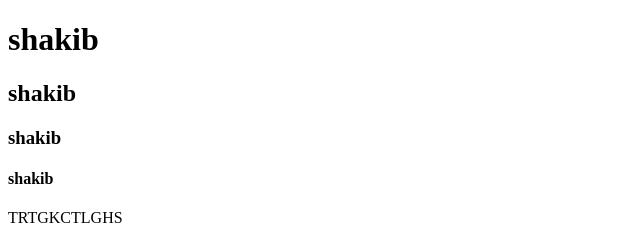
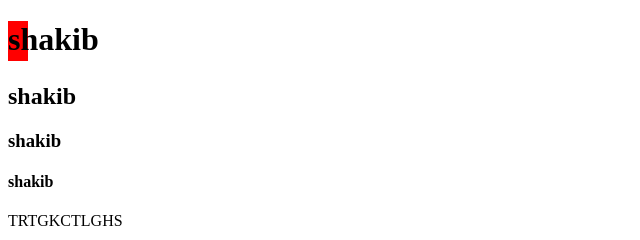
Before and after one commit to SAFIQFCI/my-first-repo, a plain HTML site: page index.html in a window 1280 px wide. Shown: the full height of the page, 0-640 px from the left. Drawn offline with Linux system fonts and the light colour scheme.

Commit message:
isdfhgjk

```diff
--- a/index.html
+++ b/index.html
@@ -5,6 +5,13 @@
     <meta http-equiv="X-UA-Compatible" content="IE=edge">
     <meta name="viewport" content="width=device-width, initial-scale=1.0">
     <title>Document</title>
+    <style>
+        h1{
+            background: red;
+            height: 40px;
+            width: 20px;
+        }
+    </style>
 </head>
 <body>
     <h1>shakib</h1>
@@ -13,5 +20,6 @@
     <h4>shakib</h4>
     <P>TRTGKCTLGHS</P>
 
+
 </body>
 </html>
```
